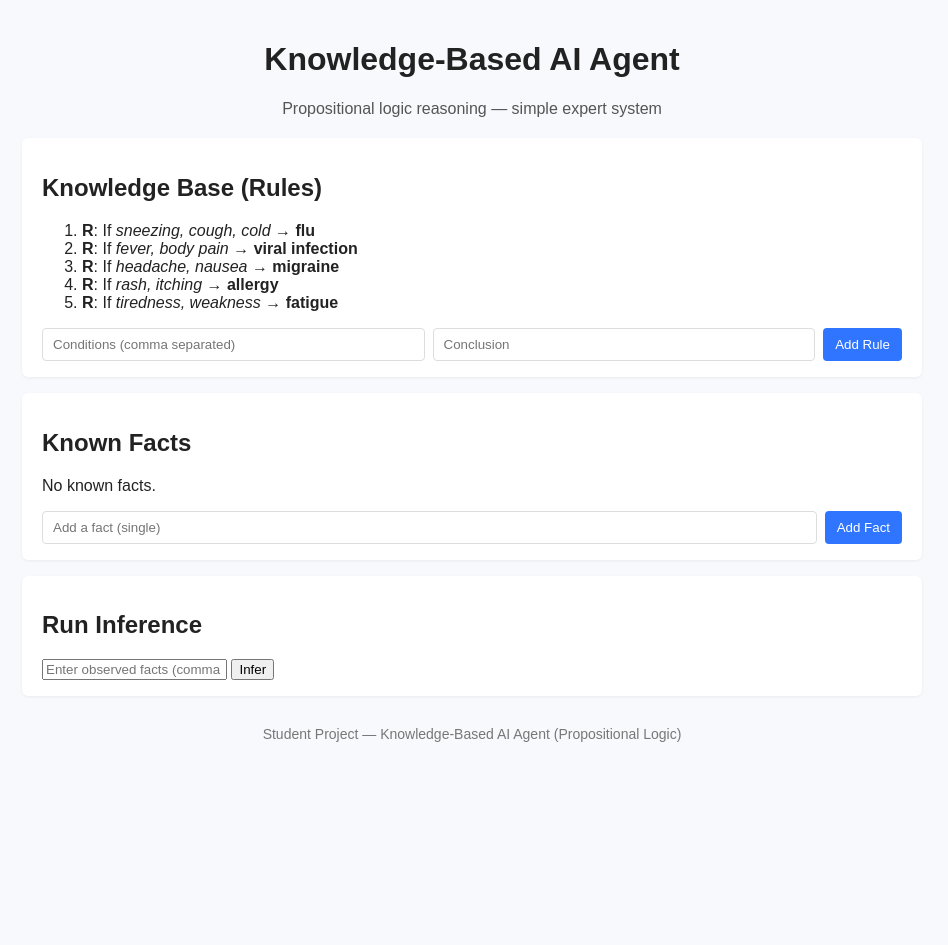
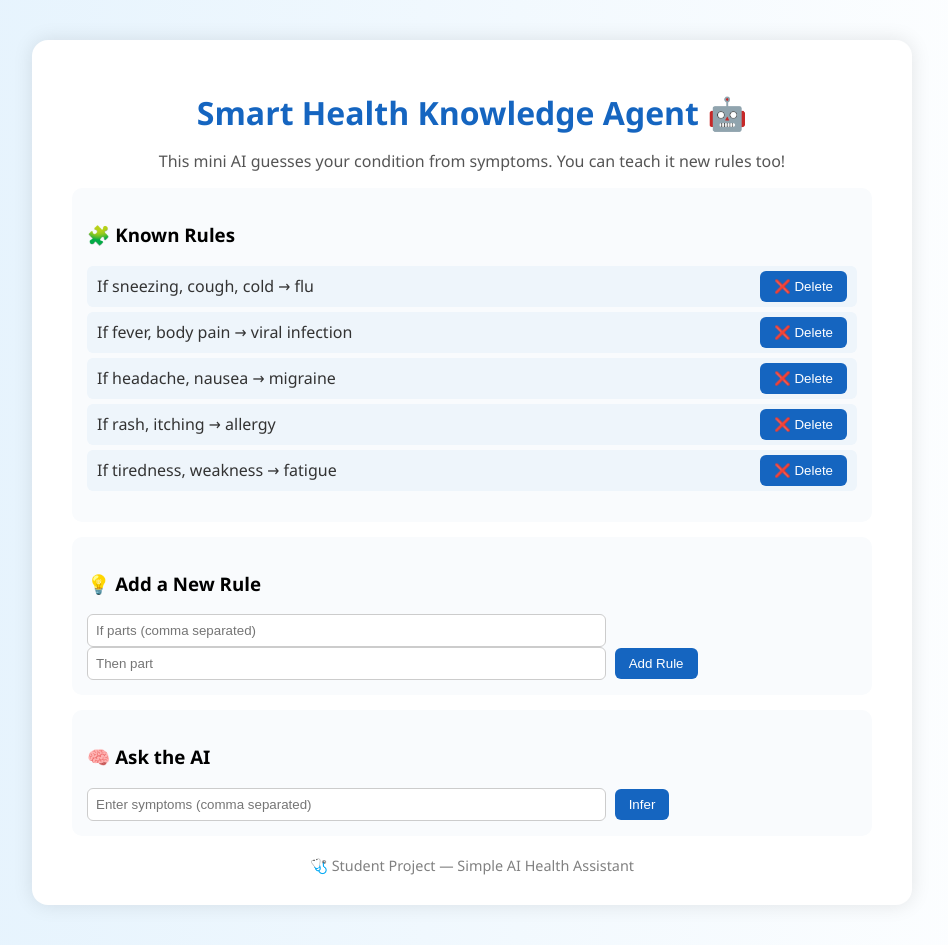
Before and after one commit to RiyaNarang24/knowledge_based_ai_agent, a Flask app: page / in a window 1280 px wide. Shown: the whole page, without its empty margins (168-1116 px from the left). Before the commit the page ends 742 px from the top, so only its background shows below. Run offline with Flask 2, Linux system fonts and the light colour scheme.

Commit message:
Update index.html

```diff
--- a/templates/index.html
+++ b/templates/index.html
@@ -1,96 +1,184 @@
-<!doctype html>
+<!DOCTYPE html>
 <html lang="en">
+
 <head>
-  <meta charset="utf-8">
-  <title>Knowledge-Based AI Agent</title>
-  <link rel="stylesheet" href="{{ url_for('static', filename='style.css') }}">
-  <meta name="viewport" content="width=device-width, initial-scale=1">
+  <meta charset="UTF-8">
+  <title>Smart Health Knowledge Agent</title>
+  <meta name="viewport" content="width=device-width, initial-scale=1.0">
+  <style>
+    body {
+      font-family: 'Segoe UI', Tahoma, sans-serif;
+      background: linear-gradient(to right, #e3f2fd, #ffffff);
+      margin: 0;
+      padding: 0;
+    }
+
+    .container {
+      max-width: 800px;
+      margin: 40px auto;
+      background: white;
+      border-radius: 16px;
+      box-shadow: 0 0 20px rgba(0, 0, 0, 0.1);
+      padding: 30px 40px;
+    }
+
+    h1 {
+      text-align: center;
+      color: #1565c0;
+      margin-bottom: 10px;
+    }
+
+    p.intro {
+      text-align: center;
+      color: #555;
+    }
+
+    .box {
+      background: #f9fbfd;
+      border-radius: 10px;
+      padding: 15px;
+      margin: 15px 0;
+    }
+
+    input {
+      padding: 8px;
+      width: 65%;
+      border: 1px solid #ccc;
+      border-radius: 6px;
+      outline: none;
+    }
+
+    button {
+      background-color: #1565c0;
+      color: white;
+      border: none;
+      padding: 8px 14px;
+      border-radius: 6px;
+      cursor: pointer;
+      margin-left: 5px;
+    }
+
+    button:hover {
+      background-color: #0d47a1;
+    }
+
+    ul {
+      list-style-type: none;
+      padding: 0;
+      color: #333;
+    }
+
+    li {
+      background: #eef5fb;
+      margin: 5px 0;
+      padding: 5px 10px;
+      border-radius: 6px;
+      display: flex;
+      justify-content: space-between;
+      align-items: center;
+    }
+
+    .result {
+      background: #e8f5e9;
+      padding: 15px;
+      border-radius: 8px;
+      color: #2e7d32;
+      font-weight: bold;
+    }
+
+    .probability {
+      background: #fffde7;
+      color: #795548;
+      padding: 10px;
+      border-radius: 8px;
+      margin-top: 10px;
+    }
+
+    footer {
+      text-align: center;
+      color: gray;
+      margin-top: 20px;
+      font-size: 0.9em;
+    }
+  </style>
 </head>
+
 <body>
   <div class="container">
-    <header>
-      <h1>Knowledge-Based AI Agent</h1>
-      <p class="subtitle">Propositional logic reasoning — simple expert system</p>
-    </header>
+    <h1>Smart Health Knowledge Agent 🤖</h1>
+    <p class="intro">This mini AI guesses your condition from symptoms. You can teach it new rules too!</p>
 
-    <section class="card">
-      <h2>Knowledge Base (Rules)</h2>
-      {% if rules %}
-        <ol>
-          {% for r in rules %}
-            <li><strong>R{{ r.id }}</strong>: If <em>{{ r['if']|join(', ') }}</em> → <strong>{{ r['then'] }}</strong></li>
-          {% endfor %}
-        </ol>
-      {% else %}
-        <p>No rules defined.</p>
-      {% endif %}
+    <div class="box">
+      <h3>🧩 Known Rules</h3>
+      <ul>
+        {% for r in rules %}
+        <li>
+          <span>If {{ r['if']|join(', ') }} → {{ r['then'] }}</span>
+          <form action="{{ url_for('delete_rule', index=loop.index0) }}" method="post" style="display:inline;">
+            <button type="submit">❌ Delete</button>
+          </form>
+        </li>
+        {% endfor %}
+      </ul>
+    </div>
 
-      <form action="{{ url_for('add_rule') }}" method="post" class="inline-form">
-        <input name="conditions" placeholder="Conditions (comma separated)" />
-        <input name="conclusion" placeholder="Conclusion" />
+    <div class="box">
+      <h3>💡 Add a New Rule</h3>
+      <form action="{{ url_for('add_rule') }}" method="post">
+        <input name="conditions" placeholder="If parts (comma separated)">
+        <input name="conclusion" placeholder="Then part">
         <button type="submit">Add Rule</button>
       </form>
-    </section>
+    </div>
 
-    <section class="card">
-      <h2>Known Facts</h2>
-      {% if known_facts %}
-        <p>{{ known_facts|join(', ') }}</p>
-      {% else %}
-        <p>No known facts.</p>
-      {% endif %}
-
-      <form action="{{ url_for('add_fact') }}" method="post" class="inline-form">
-        <input name="fact" placeholder="Add a fact (single)" />
-        <button type="submit">Add Fact</button>
-      </form>
-    </section>
-
-    <section class="card">
-      <h2>Run Inference</h2>
+    <div class="box">
+      <h3>🧠 Ask the AI</h3>
       <form action="{{ url_for('infer') }}" method="post">
-        <input name="facts" placeholder="Enter observed facts (comma separated)" value="{{ input_facts if input_facts is defined else '' }}" />
+        <input name="facts" placeholder="Enter symptoms (comma separated)">
         <button type="submit">Infer</button>
       </form>
+    </div>
 
-      {% if results %}
-        <div class="results">
-          <h3>Results</h3>
-          {% if results.conclusions %}
-            <p class="success">Conclusions:</p>
-            <ul>
-              {% for c in results.conclusions %}
-                <li><strong>{{ c }}</strong></li>
-              {% endfor %}
-            </ul>
-          {% else %}
-            <p class="muted">No exact conclusions.</p>
-          {% endif %}
+    {% if results %}
+    {% if results.conclusions %}
+    <div class="result">
+      Possible Condition(s): {{ results.conclusions|join(', ') }}
+    </div>
+    <script>
+      const msg = new SpeechSynthesisUtterance("You may have {{ results.conclusions|join(', ') }}");
+      window.speechSynthesis.speak(msg);
+    </script>
 
-          {% if results.partial %}
-            <h4>Partial Matches</h4>
-            <ul>
-              {% for k, v in results.partial.items() %}
-                <li>{{ k }} — {{ v }}% match</li>
-              {% endfor %}
-            </ul>
-          {% endif %}
+    {% elif results.probabilities %}
+    <div class="probability">
+      <b>No exact match found.</b><br>
+      Here are possible conditions based on similarity:
+      <ul>
+        {% for p in results.probabilities %}
+        <li>{{ p.disease }} — {{ p.prob }}%</li>
+        {% endfor %}
+      </ul>
+    </div>
+    <script>
+      let speechText = "No exact match found. Possible conditions are: ";
+      {% for p in results.probabilities %}
+      speechText += "{{ p.disease }} with {{ p.prob }} percent probability. ";
+      {% endfor %}
+      const msg = new SpeechSynthesisUtterance(speechText);
+      window.speechSynthesis.speak(msg);
+    </script>
 
-          {% if results.explanation %}
-            <h4>Explanation</h4>
-            <ol>
-              {% for s in results.explanation %}
-                <li>{{ s }}</li>
-              {% endfor %}
-            </ol>
-          {% endif %}
-        </div>
-      {% endif %}
-    </section>
+    {% else %}
+    <div class="result">No condition found. Try different symptoms.</div>
+    <script>
+      const msg = new SpeechSynthesisUtterance("No condition found. Try different symptoms.");
+      window.speechSynthesis.speak(msg);
+    </script>
+    {% endif %}
+    {% endif %}
 
-    <footer>
-      <p>Student Project — Knowledge-Based AI Agent (Propositional Logic)</p>
-    </footer>
+    <footer>🩺 Student Project — Simple AI Health Assistant</footer>
   </div>
 </body>
+
 </html>
```
